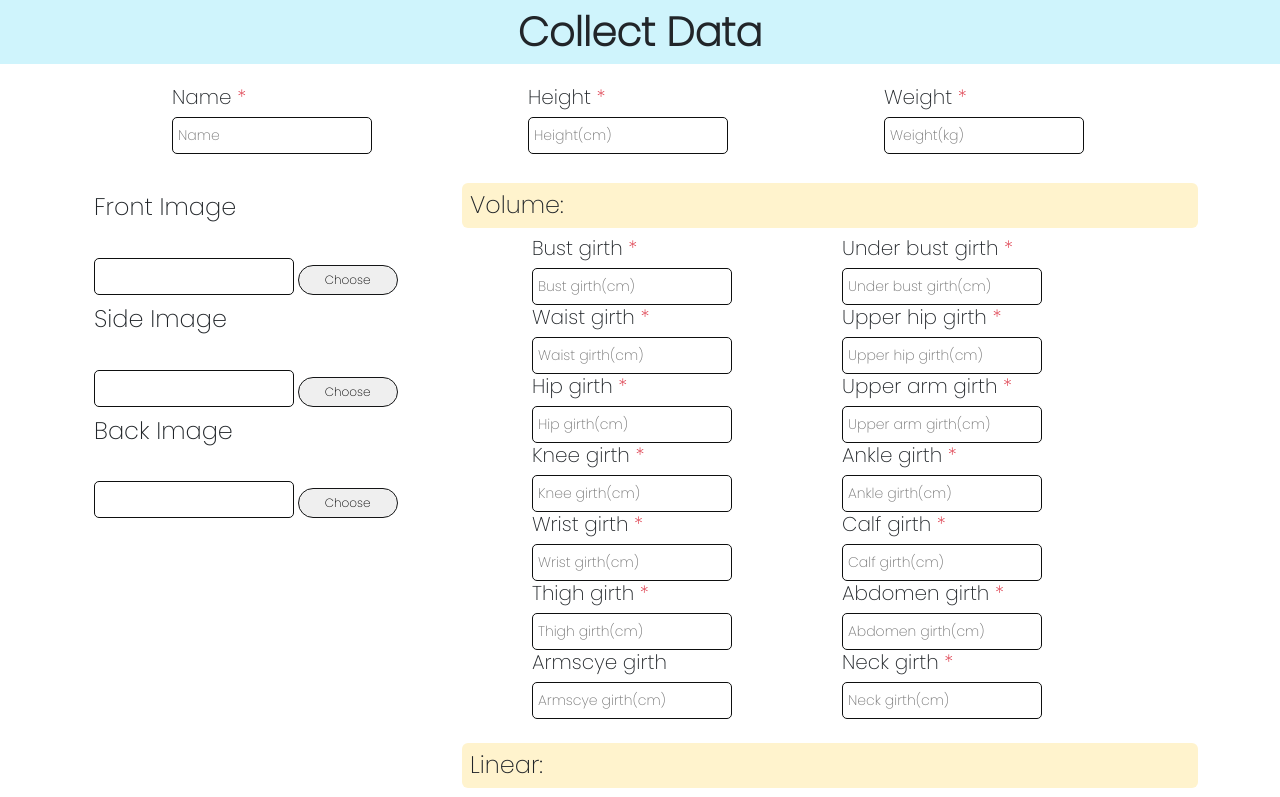
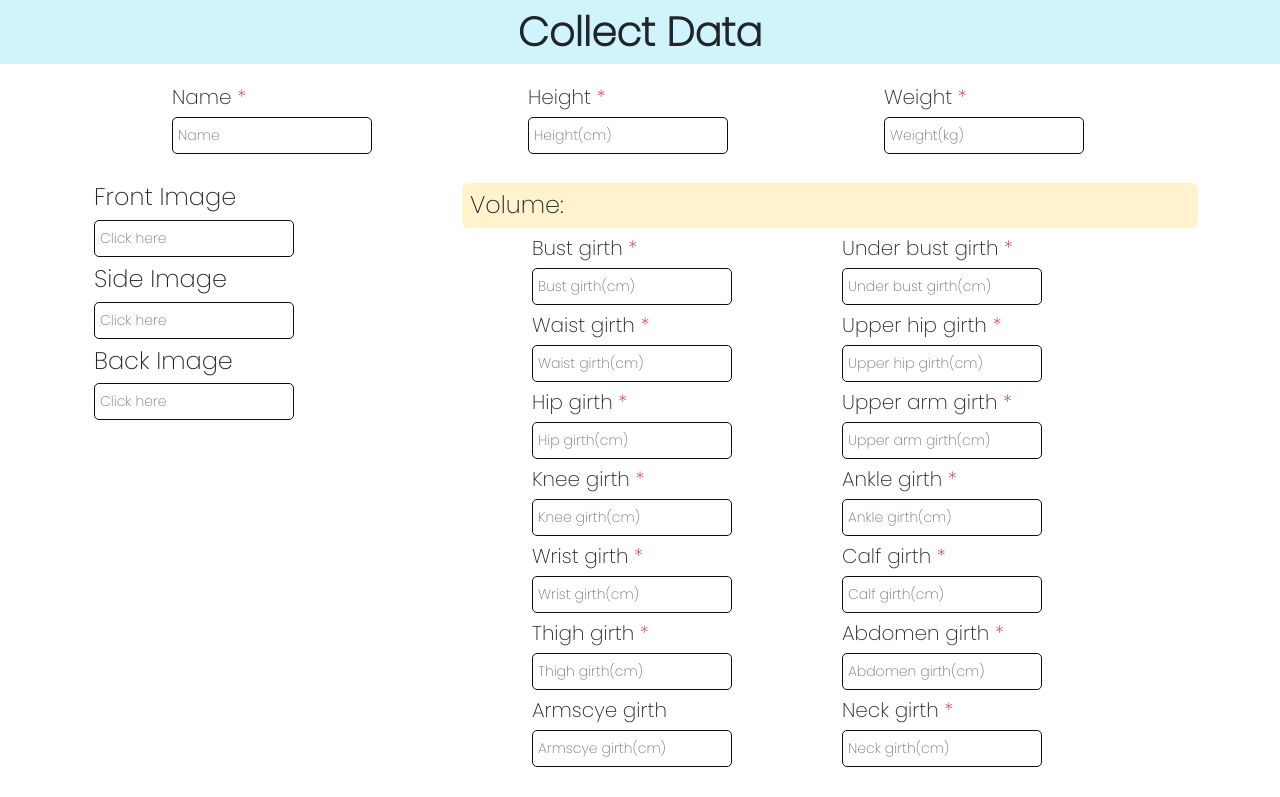
Before and after one commit to vbthang/tool-collect-data, a React (Create React App) app: page / in a window 1280 px wide. Shown: the top 797 px of the page. Built offline with nearby package versions, Linux system fonts and the light colour scheme.

Commit message:
UPDATE: Clear info, Del btnChoose, Show alert

```diff
--- a/src/component/FieldImage.js
+++ b/src/component/FieldImage.js
@@ -6,7 +6,8 @@ const FieldImage = (props) => {
   const [selectedFileName, setSelectedFileName] = useState('');
   const [baseImage, setBaseImage] = useState('');
 
-  const chooseButtonClick = () => {
+  const chooseButtonClick = (e) => {
+    e.preventDefault();
     fileInput.current.click();
   };
 
@@ -38,7 +39,7 @@ const FieldImage = (props) => {
         }
       } else {
         // Nếu không phải ảnh, bạn có thể xử lý tùy ý, ví dụ, thông báo cho người dùng
-        alert('Chỉ chấp nhận tệp hình ảnh');
+        alert('Chỉ chấp nhận tệp hình ảnh dạng jpg');
       }
     }
   };
@@ -74,26 +75,24 @@ const base64ToImage = (base64String) => {
 
    // Hàm kiểm tra xem tên đuôi có phải là ảnh hay không
    const isImageFile = (fileName) => {
-    const allowedExtensions = ['jpg', 'jpeg', 'png', 'gif'];
+    const allowedExtensions = ['jpg'];
     const extension = fileName.split('.').pop().toLowerCase();
     return allowedExtensions.includes(extension);
   };
 
   return (
     <div className='fieldimage d-flex row container-fluid justify-content-around'>
-      <div className='image col-7'>
+      <div className='image col-7 mb-2'>
         <h4>{props.name}</h4>
         <input id={props.id} type="file" ref={fileInput} style={{ display: 'none' }} onChange={(e) => {
           uploadImage(e);
         }} />
-        <br></br>
-        {/* <img src={baseImage} height="200px" /> */}
-        <input type="text" value={selectedFileName} readOnly onClick={chooseButtonClick} />
+        {/* <br></br> */}
+        <input type="text" value={selectedFileName} readOnly onClick={chooseButtonClick} placeholder='Click here'/>
       </div>
 
       <div className='button mt-2 col-5'>
-        <button onClick={chooseButtonClick}>Choose</button>
-        {/* <button onClick={cameraButtonClick}>Camera</button> */}
+        {/* <button onClick={chooseButtonClick}>Choose</button> */}
       </div>
       <video ref={videoRef} style={{ display: 'none' }} autoPlay></video>
     </div>
--- a/src/component/Footer.js
+++ b/src/component/Footer.js
@@ -79,12 +79,29 @@ const chooseButtonClick = async (e) => {
       body: JSON.stringify(db)
     };
     fetch('https://thangvb.io.vn/bodydata', data)
-    .then(response => response.json()) // Chuyển đổi response sang dạng JSON
+    .then(response => {
+      if (response.status === 200) {
+        alert('OK');
+        clearFormFields();
+      }
+      return response.json(); // Chuyển đổi response sang dạng JSON
+    })
     .then(data => console.log(data)) // Xử lý dữ liệu JSON
     .catch(error => console.error('Error:', error));
   } catch (error) {
     console.error(error);
   }
+};
+
+const clearFormFields = () => {
+  const fields = document.querySelectorAll('input[type="text"]');
+  fields.forEach(field => {
+    field.value = '';
+  });
+
+  document.getElementById('frontImg').value = null;
+  document.getElementById('backImg').value = null;
+  document.getElementById('sideImg').value = null;
 };
 
 const Footer = () => {
--- a/src/component/Measurement.js
+++ b/src/component/Measurement.js
@@ -13,7 +13,7 @@ const Measurement = () => {
             return <Field
               key={field.id}
               field={field}
-              col={'col-sm-6 col-12'} />
+              col={'col-sm-6 col-12 mb-2'} />
           })}
         </div>
         <h2 className='fs-4 bg-warning-subtle rounded p-2'>Linear:</h2>
@@ -22,7 +22,7 @@ const Measurement = () => {
               return <Field
                 key={field.id}
                 field={field}
-                col={'col-sm-6 col-12'} />
+                col={'col-sm-6 col-12 mb-2'} />
           })}
         </div>
 
--- a/src/index.css
+++ b/src/index.css
@@ -36,10 +36,6 @@ h1{
   .field {
     width: 100%;
   }
-}
-
-h4{
-  padding: 10px 0;
 }
 
 input{
@@ -103,12 +99,12 @@ button:hover{
   h4{
     width: 70px !important;
   }
-  .button{
+  /* .button{
     align-self:self-start;
-  }
+  } */
 }
 
-@media (min-width: 400px) {
+@media (min-width: 300px) {
   body {
     font-size: 12px;
   }
```
